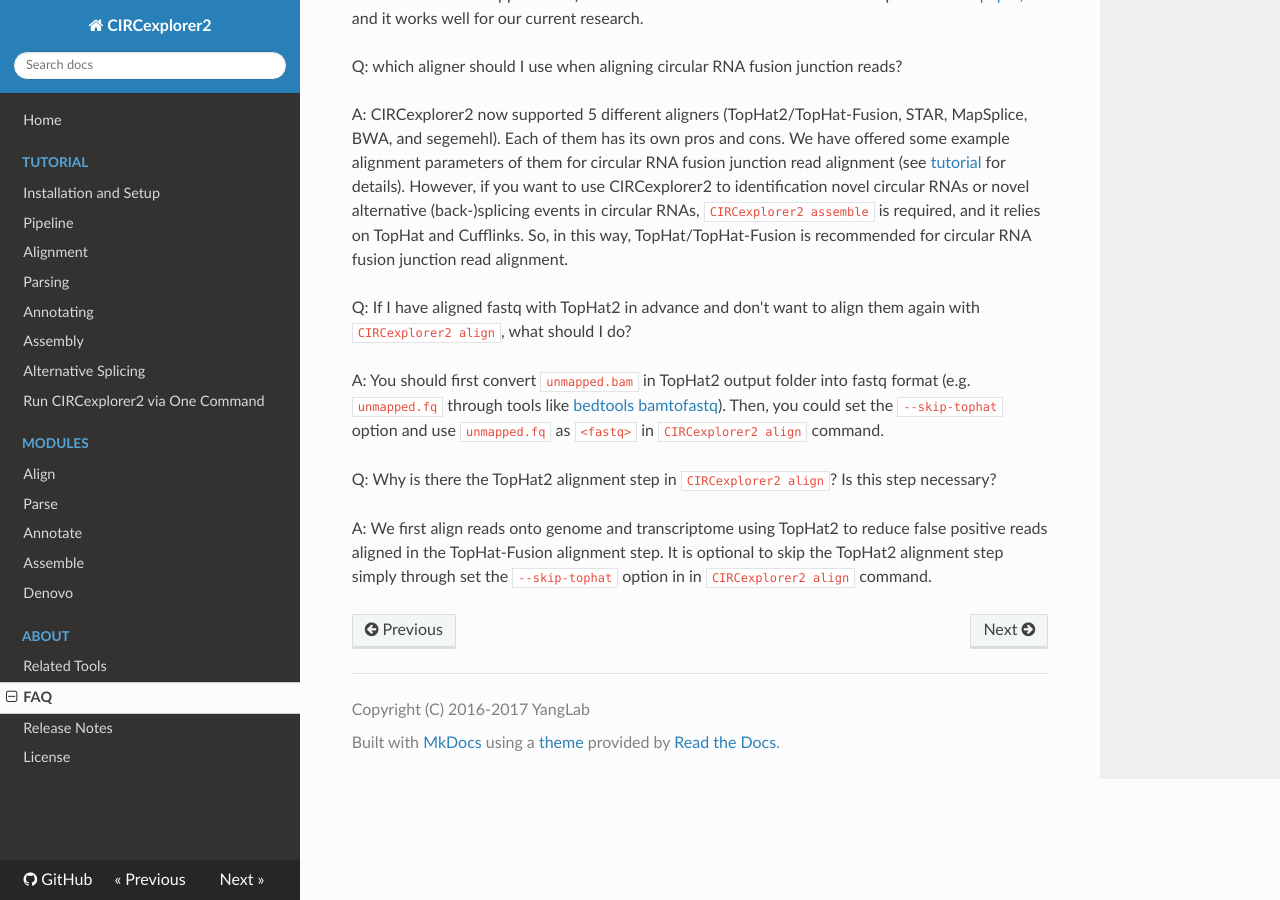
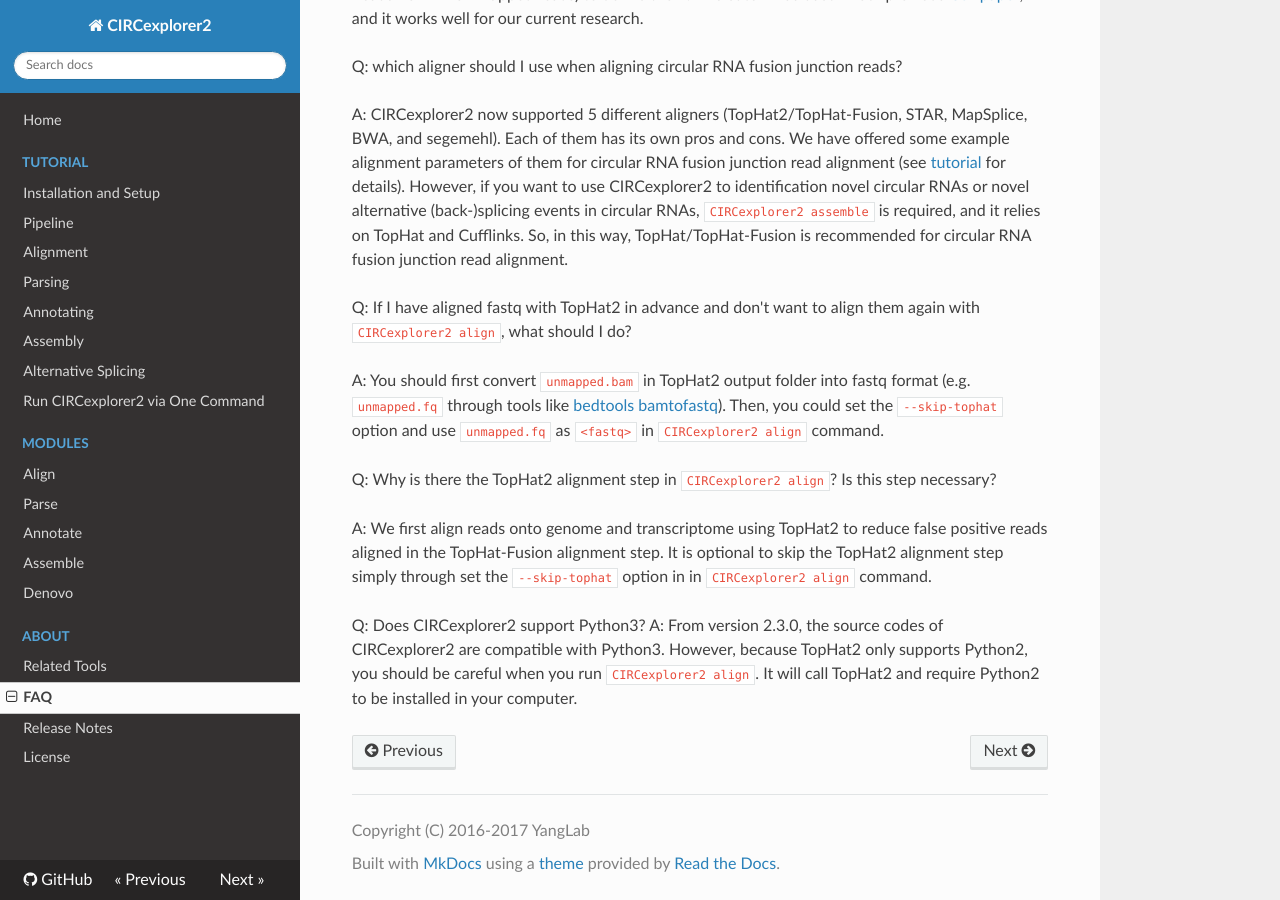
Before and after one commit to YangLab/CIRCexplorer2, an MkDocs documentation site: the page built from docs/about/faq.md, in a window 1280 px wide and 900 px high, scrolled down 1012 px. Built offline with MkDocs 1.6.1, drawn with Linux system fonts in a browser that asks for light colours; nearby versions of some CDN libraries; old or Windows-style settings are respelled for this version of MkDocs.

Commit message:
add docs

```diff
--- a/docs/about/faq.md
+++ b/docs/about/faq.md
@@ -31,3 +31,6 @@
 Q: Why is there the TopHat2 alignment step in `CIRCexplorer2 align`? Is this step necessary?
 
 A: We first align reads onto genome and transcriptome using TopHat2 to reduce false positive reads aligned in the TopHat-Fusion alignment step. It is optional to skip the TopHat2 alignment step simply through set the `--skip-tophat` option in in `CIRCexplorer2 align` command.
+
+Q: Does CIRCexplorer2 support Python3?
+A: From version 2.3.0, the source codes of CIRCexplorer2 are compatible with Python3. However, because TopHat2 only supports Python2, you should be careful when you run `CIRCexplorer2 align`. It will call TopHat2 and require Python2 to be installed in your computer.
```
Also changed, not shown: docs/modules/align.md (+1 -0 lines), docs/tutorial/alignment.md (+1 -0 lines).
